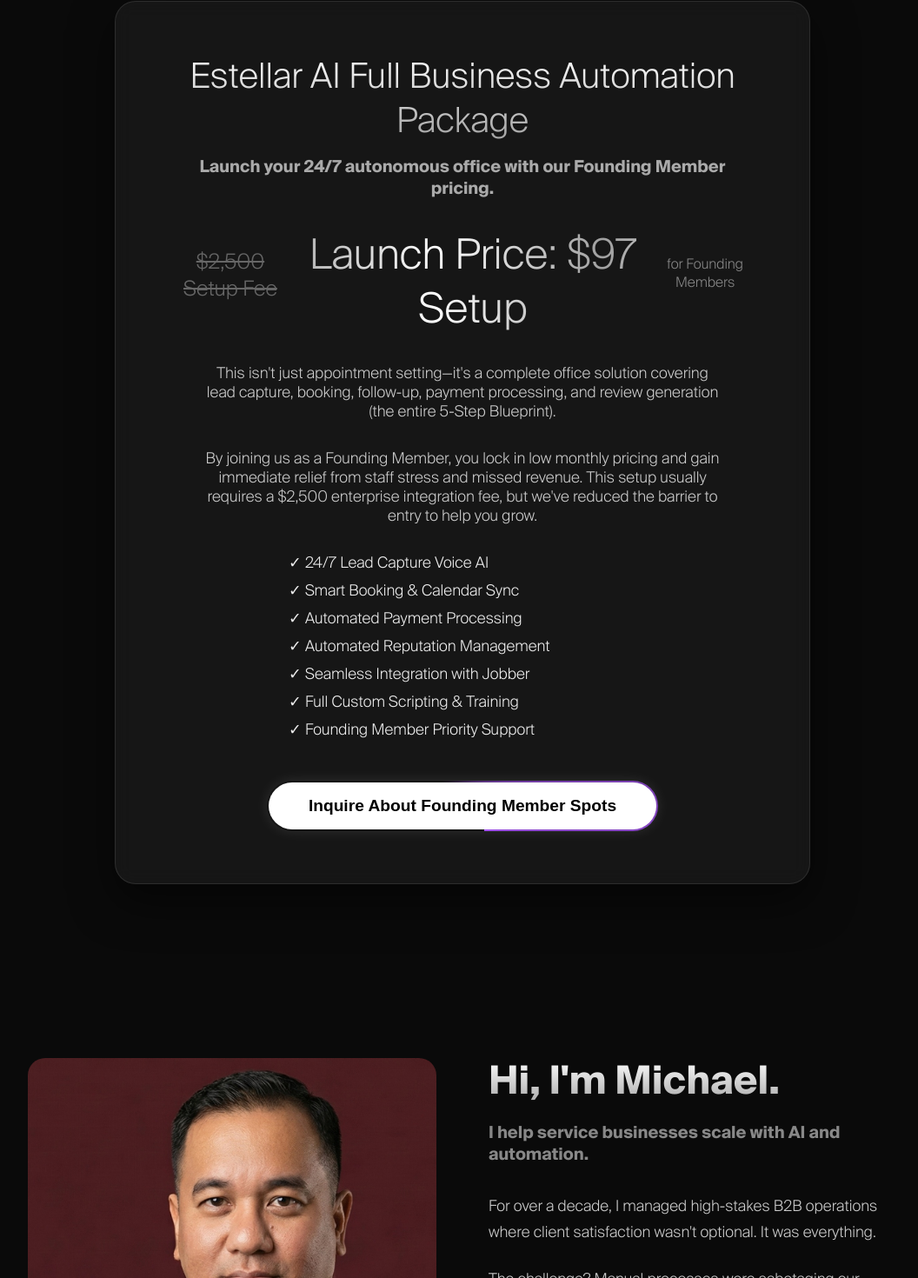
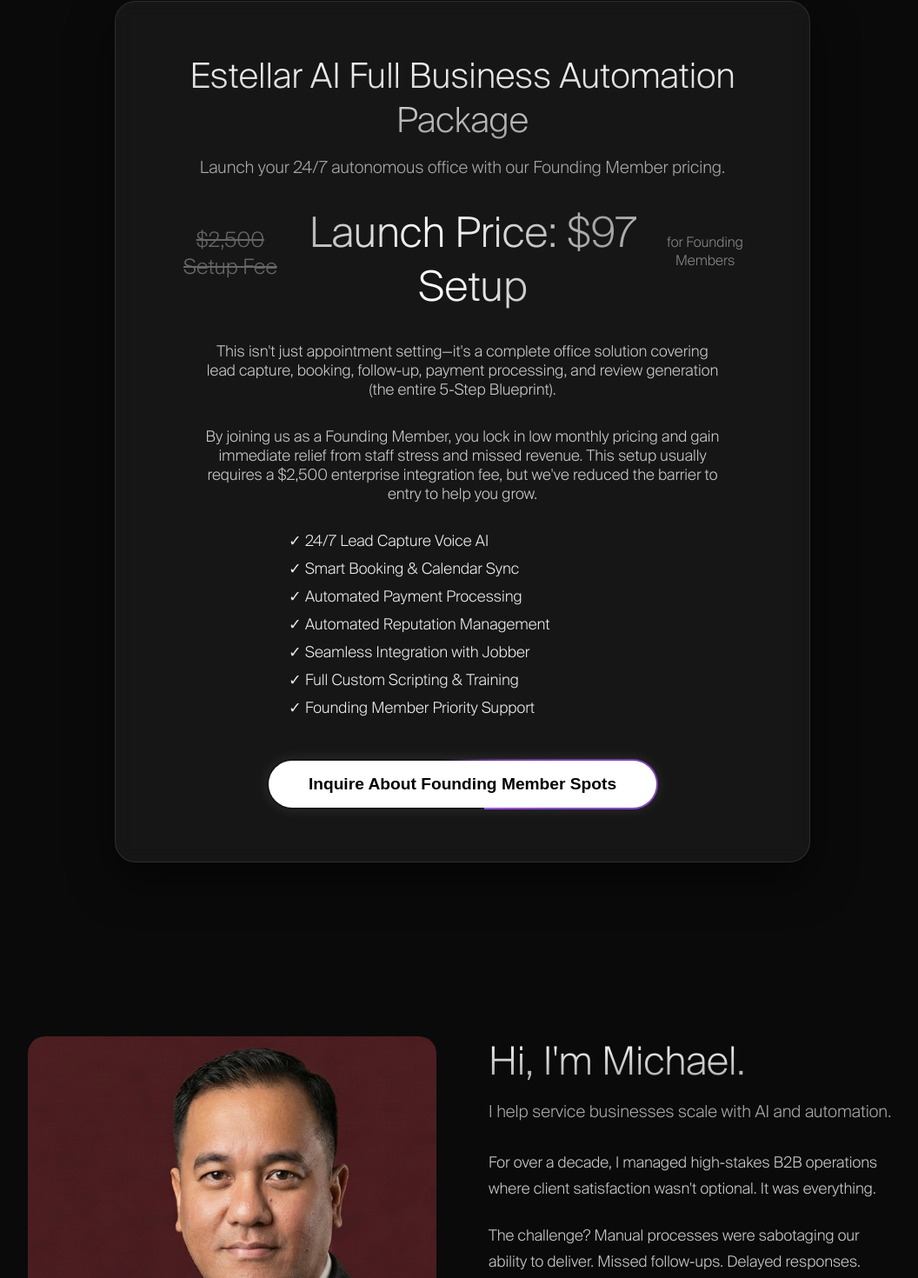
Before and after one commit to HeisenMike/EstellarAI, a React (Vite) app: page / in a window 1280 px wide. Shown: the part 4407-5877 px from the top of the page at 87% size, without its empty margins (108-1164 px from the left). Built offline with nearby package versions, Linux system fonts and the light colour scheme.

Commit message:
Update styles and content

```diff
--- a/src/components/About.module.css
+++ b/src/components/About.module.css
@@ -52,7 +52,7 @@
 .headline {
     font-family: 'SuisseIntl', sans-serif;
     font-size: clamp(2rem, 3.5vw, 3rem);
-    font-weight: 700;
+    font-weight: 500;
     margin-bottom: 1rem;
     background: linear-gradient(180deg, #FFFFFF 0%, #A0A0A0 100%);
     background-clip: text;
@@ -62,8 +62,9 @@
 
 .subheadline {
     font-size: 1.2rem;
-    color: #888;
+    color: #aaa;
     margin-bottom: 2rem;
+    font-weight: 300;
 }
 
 .text {
--- a/src/components/Offer.module.css
+++ b/src/components/Offer.module.css
@@ -32,6 +32,7 @@
     font-size: 1.2rem;
     color: #aaa;
     margin-bottom: 2rem;
+    font-weight: 300;
 }
 
 .priceTag {
```
